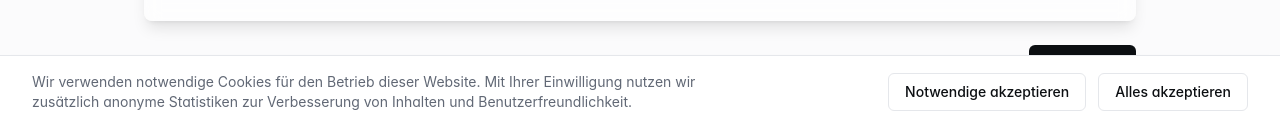
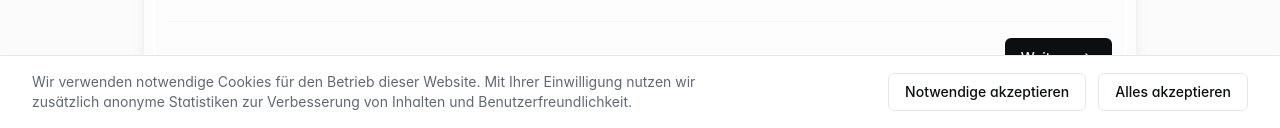
Before and after one commit to TRW123123/sanper-vision-shop, an Astro site: page /konfigurator in a window 1280 px wide. Shown: the part 672-800 px from the top of the page. Built offline with nearby package versions, Linux system fonts and the light colour scheme; Astro itself is replaced by a stand-in of ours.

Commit message:
fix: Weiter/Zurueck Buttons innerhalb der Card platziert
Buttons sind jetzt Teil des Card-Contents statt darunter — damit immer im gleichen Scroll-Kontext wie die Produkte sichtbar, auch bei 5-6 Produkten.

Co-Authored-By: Claude Opus 4.6 (1M context) <noreply@anthropic.com>

```diff
--- a/src/components/configurator/Configurator.tsx
+++ b/src/components/configurator/Configurator.tsx
@@ -258,10 +258,9 @@ export const Configurator = () => {
                             {render()}
                         </motion.div>
                     </AnimatePresence>
-                </CardContent>
-            </Card>
 
-            <div className="mt-6 flex justify-between">
+                    {/* Navigation inside card so it's always visible */}
+                    <div className="mt-6 pt-4 border-t border-border/30 flex justify-between">
                 <Button
                     variant="outline"
                     onClick={prev}
@@ -283,7 +282,9 @@ export const Configurator = () => {
                         <Check className="ml-2 h-4 w-4" />
                     </Button>
                 )}
-            </div>
+                    </div>
+                </CardContent>
+            </Card>
         </div>
     );
 };
```
